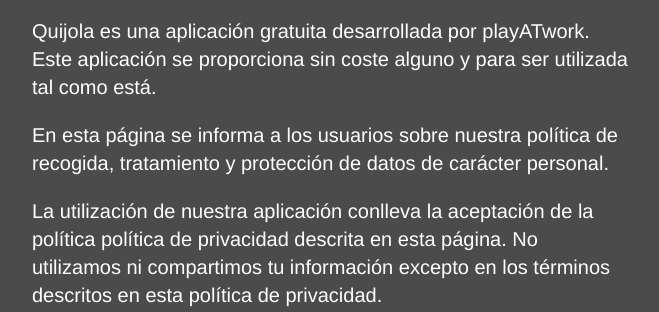
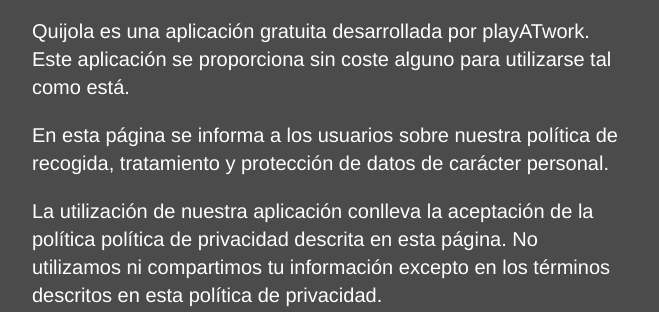
Before and after one commit to playatwork/playatwork.github.io, a plain HTML site: page quijola/privacy-policy.html in a window 1280 px wide. Shown: the part 143-455 px from the top of the page, without its empty margins (308-967 px from the left). Drawn offline with Linux system fonts and the light colour scheme.

Commit message:
Update privacy-policy.html

```diff
--- a/quijola/privacy-policy.html
+++ b/quijola/privacy-policy.html
@@ -17,7 +17,7 @@
 <div id="content">
 
 <p>
-Quijola es una aplicación gratuita desarrollada por playATwork. Este aplicación se proporciona sin coste alguno y para ser utilizada tal como está.
+Quijola es una aplicación gratuita desarrollada por playATwork. Este aplicación se proporciona sin coste alguno para utilizarse tal como está.
 </p>
 <p>
 En esta página se informa a los usuarios sobre nuestra política de recogida, tratamiento y protección de datos de carácter personal.
```
